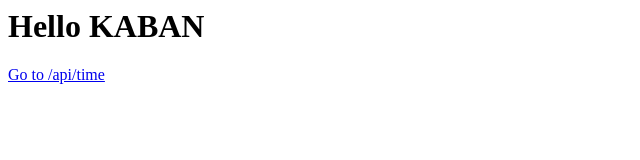
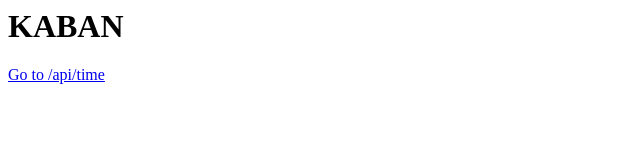
Before and after one commit to eo88co/eoc, a website: page public/index.html in a window 1280 px wide. Shown: the whole page, without its empty margins (0-640 px from the left). Drawn offline with Linux system fonts and the light colour scheme.

Commit message:
1 file modified

```diff
--- a/public/index.html
+++ b/public/index.html
@@ -1,6 +1,6 @@
 <html>
 	<body>
-		<h1>Hello KABAN</h1>
+		<h1>KABAN</h1>
 		<a href="/api/time">Go to /api/time</a>
 	</body>
 </html>
```
